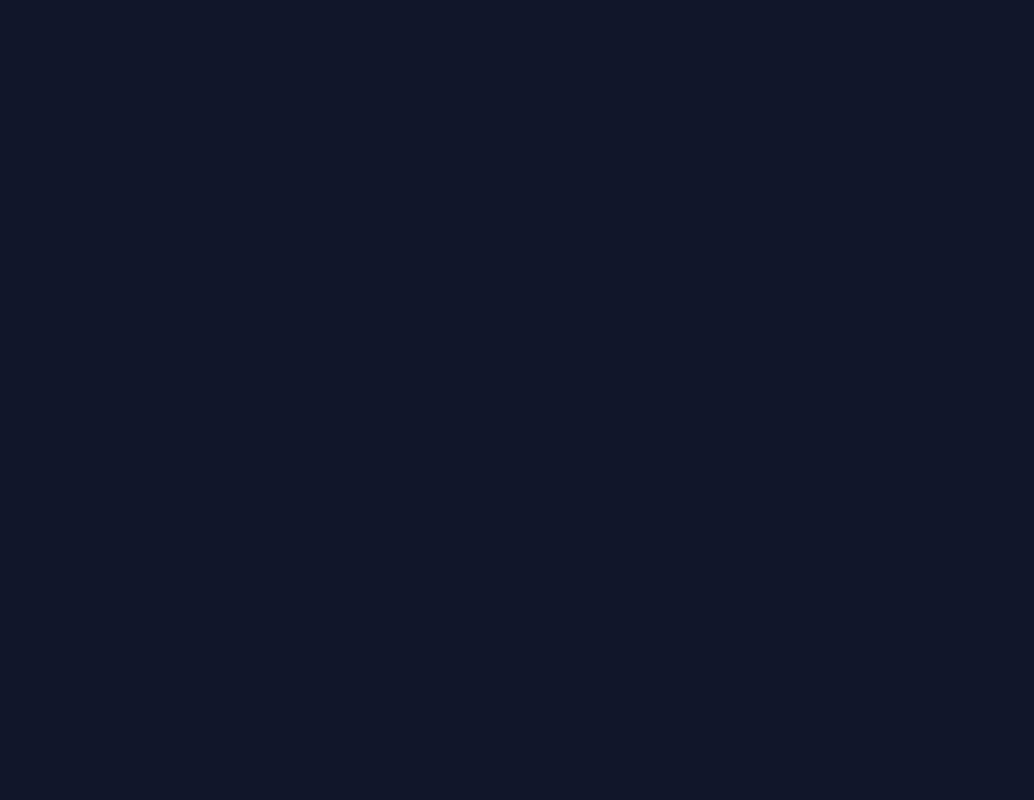
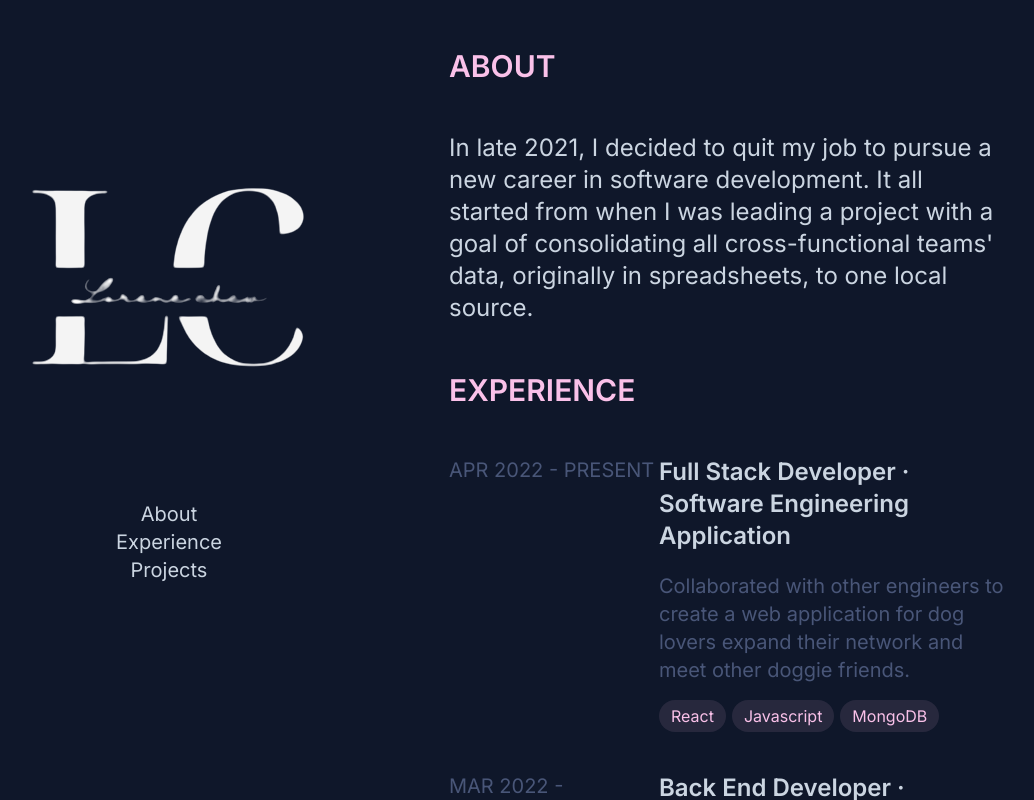
Before and after one commit to L-Chew/Personal-Portfolio, a React app: page / in a window 1280 px wide. Before the commit this address had no page. Shown: the whole page, without its empty margins (191-1225 px from the left). Built offline with nearby package versions, Linux system fonts and the light colour scheme; the HTML template or start-up script is replaced by a standard one.

Commit message:
App: removed unused code

```diff
--- a/client/src/Components/App.jsx
+++ b/client/src/Components/App.jsx
@@ -16,8 +16,7 @@ const App = () => {
         loading ? <Preloader />
         :
         <Routes>
-          {/* <Route exact path="/" element={<Hero />} /> */}
-          <Route path="/learn-more" element={<Content />} />
+          <Route exact path="/" element={<Content />} />
         </Routes>
       }
     </>
```
